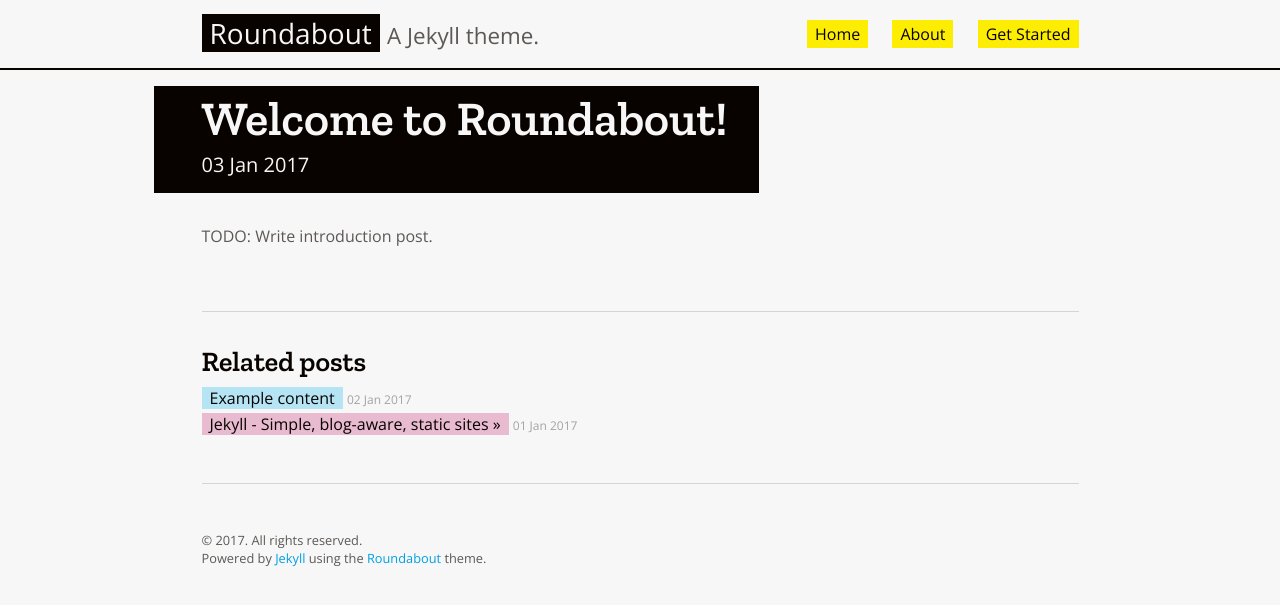
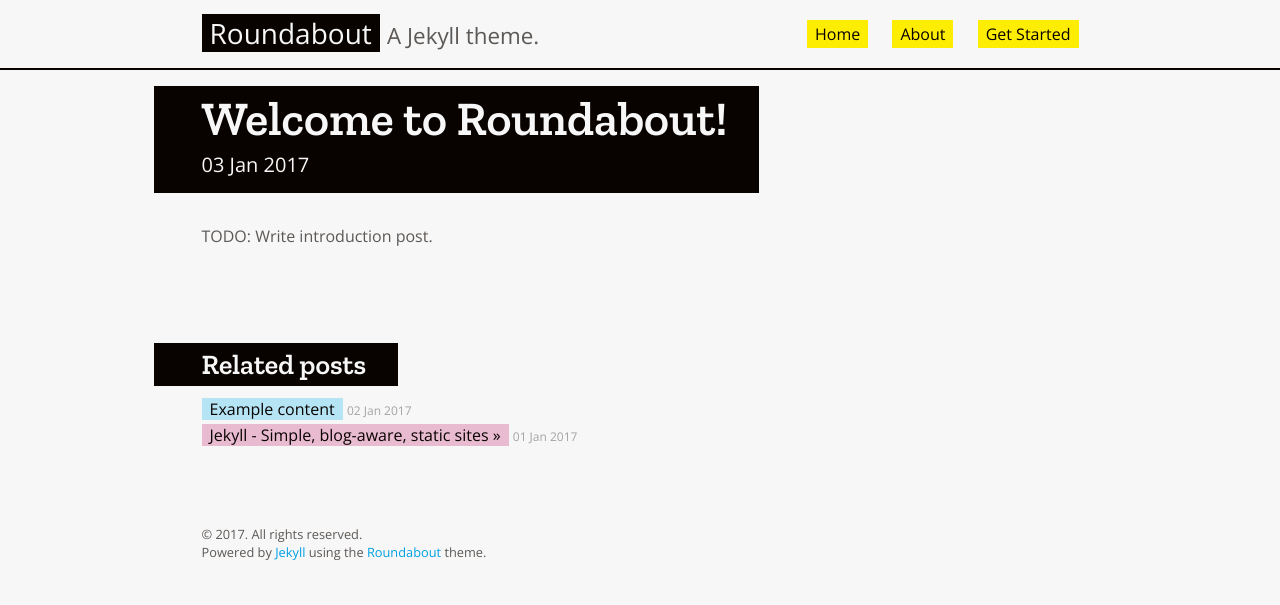
Before and after one commit to blvdgroup/roundabout, a Jekyll site: the page built from _posts/2017-01-03-welcome-to-roundabout.md, in a window 1280 px wide. Shown: the top 605 px of the page. Built offline with Jekyll 4.4.1, drawn with Linux system fonts in a browser that asks for light colours.

Commit message:
:star2: added Widget component

```diff
--- a/_layouts/post.html
+++ b/_layouts/post.html
@@ -30,8 +30,8 @@
 </article>
 
 {% if site.related_posts != empty %}
-<aside class="related">
-  <h3>Related posts</h3>
+<aside class="widget related">
+  <h3 class="widget-title">Related posts</h3>
   <ul class="related-posts">
     {% for post in site.related_posts limit:3 %}
       <li>
--- a/_scss/components/_related.scss
+++ b/_scss/components/_related.scss
@@ -1,18 +1,6 @@
 // Related posts
 //
 // Widget to show related posts on every blog post.
-
-.related {
-  padding-top: 2rem;
-  padding-bottom: 2rem;
-  margin-bottom: 2rem;
-  border-top: 1px solid $border-color;
-  border-bottom: 1px solid $border-color;
-
-  h3 {
-    margin-top: 0;
-  }
-}
 
 .related-posts {
   padding-left: 0;
--- /dev/null
+++ b/_scss/components/_widget.scss
@@ -0,0 +1,24 @@
+// Widgets
+//
+// Use this class to wrap any widgets we have below the content (related posts, etc.)
+
+.widget {
+  padding-top: 2rem;
+  padding-bottom: 2rem;
+
+  .widget-title {
+    display: inline-block;
+    margin-top: 0;
+    margin-left: -($container-padding); // 1
+    margin-right: -($container-padding); // 1
+    padding: .25rem $container-padding; // 2
+    background-color: $post-header-background-color;
+    color: $post-header-title-color;
+
+    @media (min-width: $media-breakpoint-lg) {
+      margin-left: -($container-padding-lg); // 1
+      padding-left: $container-padding-lg; // 2
+      padding-right: 2rem;
+    }
+  }
+}
--- a/_scss/layout/_footer.scss
+++ b/_scss/layout/_footer.scss
@@ -3,8 +3,7 @@
 // Styles specific to footers.
 
 footer {
-  margin-top: 2rem;
-  padding: 1rem 0;
+  padding: 2rem 0;
 
   small {
     display: block;
--- a/_scss/pages/_posts.scss
+++ b/_scss/pages/_posts.scss
@@ -25,15 +25,15 @@
   .page-header-inner,
   .post-header-inner {
     display: inline-block;
-    margin-left: -($container-padding); // 1
-    margin-right: -($container-padding); // 1
-    padding: .5rem $container-padding; // 2
+    margin-left: -($container-padding);
+    margin-right: -($container-padding);
+    padding: .5rem $container-padding;
     background-color: $post-header-background-color;
     color: $post-header-title-color;
 
     @media (min-width: $media-breakpoint-lg) {
-      margin-left: -($container-padding-lg); // 1
-      padding-left: $container-padding-lg; // 2
+      margin-left: -($container-padding-lg);
+      padding-left: $container-padding-lg;
       padding-right: 2rem;
     }
 
--- a/styles.scss
+++ b/styles.scss
@@ -26,6 +26,7 @@
 @import "layout/archive";
 
 // 5. Components
+@import "components/widget";
 @import "components/related";
 @import "components/message";
 @import "components/video-wrapper";
```
